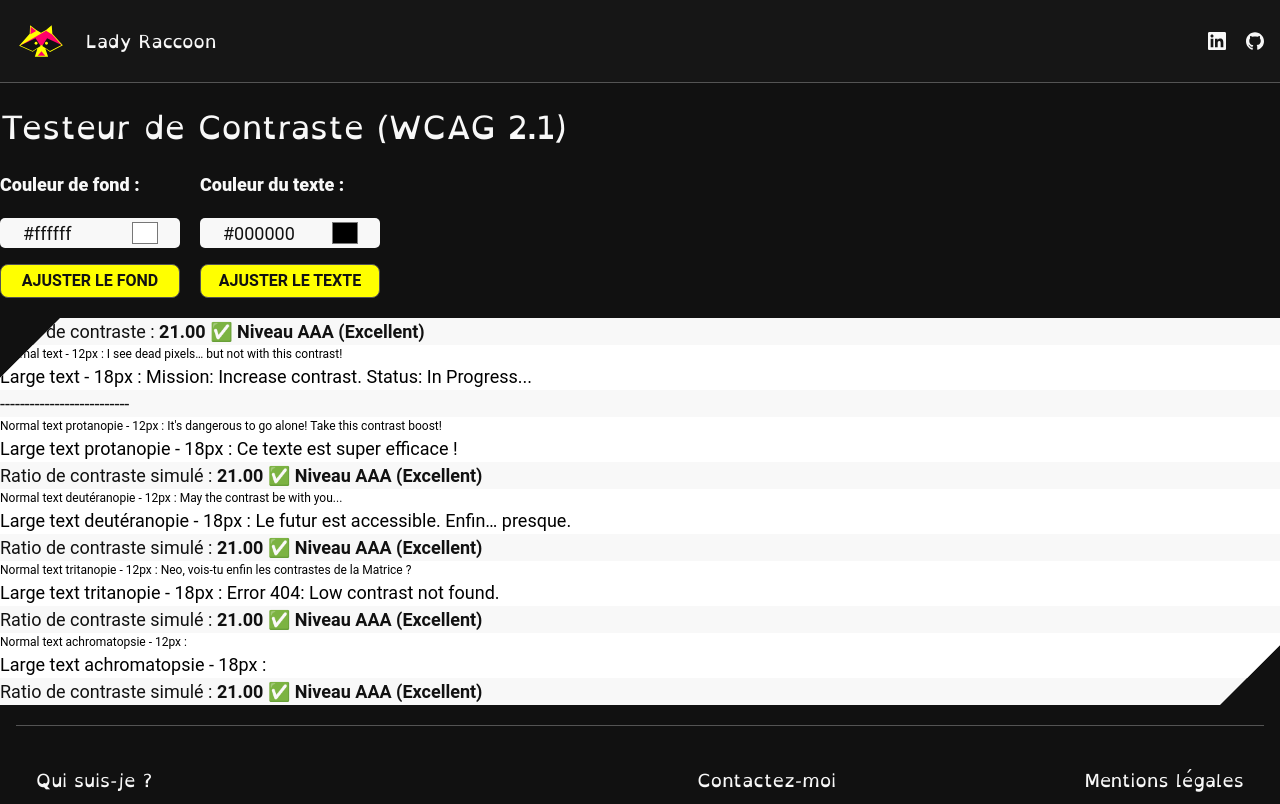
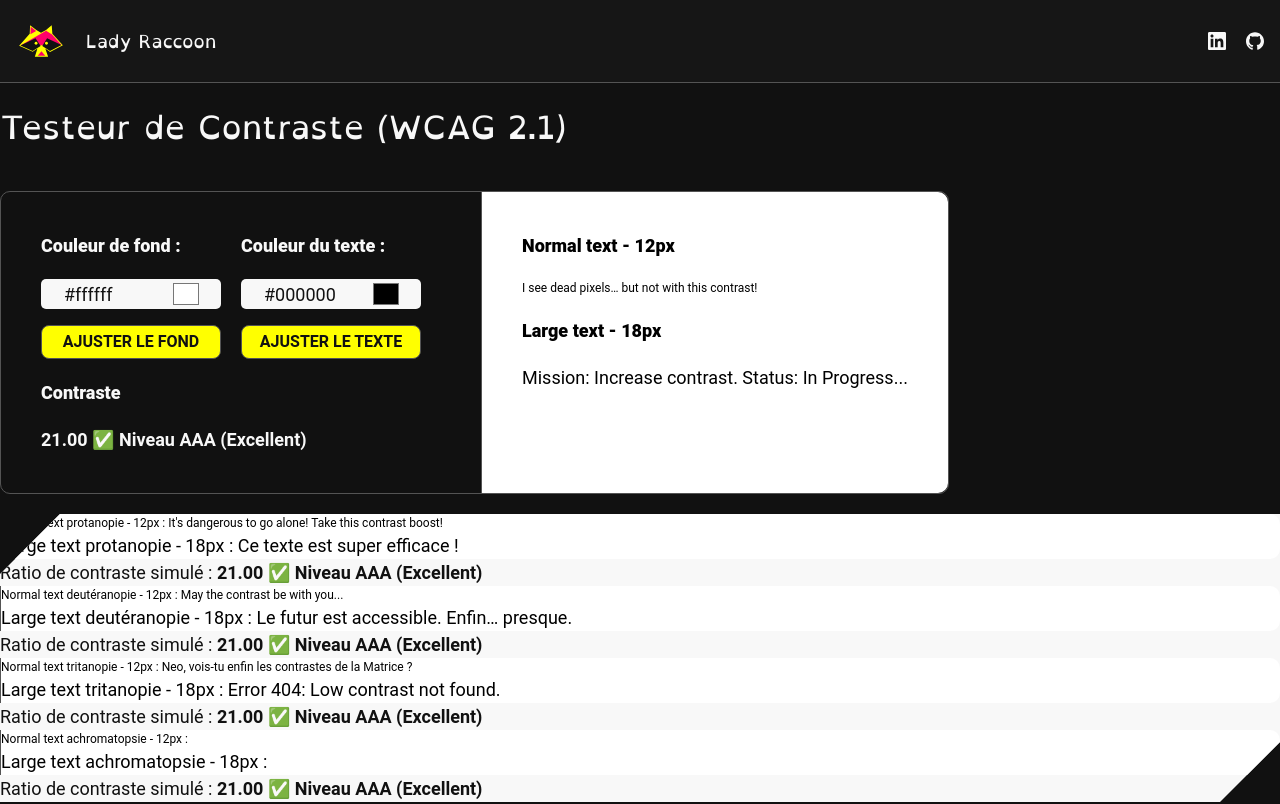
Before and after one commit to angele-henry-dev/lady-raccoon-svelte, a SvelteKit app: page /tools in a window 1280 px wide. Shown: the top 804 px of the page. Built offline with nearby package versions, Linux system fonts and the light colour scheme.

Commit message:
preview window

```diff
--- a/src/routes/+page.svelte
+++ b/src/routes/+page.svelte
@@ -45,7 +45,7 @@
 </div>
 
 <div class='inverted p-5 md:p-10'>
-  <div class="container mx-auto">
+  <div class="container mx-auto my-10">
     <h1>{aboutme.title}</h1>
     <div class="content border-l-4 pl-5 my-10">
       {#each aboutme.items as item}
--- a/src/routes/tools/+page.svelte
+++ b/src/routes/tools/+page.svelte
@@ -69,7 +69,9 @@
 <section class="container flex flex-col my-5 mx-auto">
 	<h1>Testeur de Contraste (WCAG 2.1)</h1>
 
-    <div class="pickers flex flex-row gap-5 flex-wrap">
+	<div class="pickers mt-10 flex flex-row gap-5 flex-wrap">
+		<div class="flex flex-col p-10 pt-5">
+			<div class="flex flex-row gap-5 flex-wrap">
 				<div class="flex flex-col">
 					<h2>Couleur de fond :</h2>
 					<div class="input-container">
@@ -101,18 +103,26 @@
 					<button on:click={adjustTextColor} class="px-2 py-1 mt-4" title="Ajuster le texte">Ajuster le texte</button>
 				</div>
 			</div>
+			<div>
+				<h2>Contraste</h2>
+				<p><strong>{visualContrasts.contrast.toFixed(2)} {getAccessibilityLevel(visualContrasts.contrast)}</strong></p>
+			</div>
+		</div>
+		<div class="preview flex flex-col p-10 pt-5" style="background-color: {bgColor}; color: {textColor};">
+			<div>
+				<h2>Normal text - 12px</h2>
+				<p class="" style="font-size: 12px;">I see dead pixels… but not with this contrast!</p>
+			</div>
+			<div>
+				<h2>Large text - 18px</h2>
+				<p style="font-size: 18px;">Mission: Increase contrast. Status: In Progress...</p>
+			</div>
+		</div>
+	</div>
 </section>
 
 <section class="inverted">
 	<div class="container flex flex-col my-5 mx-auto">
-		<p>Ratio de contraste : <strong>{visualContrasts.contrast.toFixed(2)} {getAccessibilityLevel(visualContrasts.contrast)}</strong></p>
-		<div style="background-color: {bgColor}; color: {textColor};">
-			<p style="font-size: 12px;">Normal text - 12px : I see dead pixels… but not with this contrast!</p>
-			<p style="font-size: 18px;">Large text - 18px : Mission: Increase contrast. Status: In Progress...</p>
-		</div>
-
-		<div>--------------------------</div>
-
 		<div>
 			<div class="preview simulation" style="background-color: {bgColor}; color: {textColor}; filter: url(#protanopia);">
 				<p style="font-size: 12px;">Normal text protanopie - 12px : It's dangerous to go alone! Take this contrast boost!</p>
@@ -171,6 +181,16 @@
 </svg>
 
 <style>
+	.pickers {
+		border-width: 1px;
+		border-radius: 10px;
+		width: fit-content;
+	}
+	.preview {
+		border-top-right-radius: 10px;
+		border-bottom-right-radius: 10px;
+		border-left-width: 1px;
+	}
 	.input-container {
 		background-color: var(--foreground);
 		border-radius: 5px;
```
Lines whose indentation alone changed are shown as unchanged.
